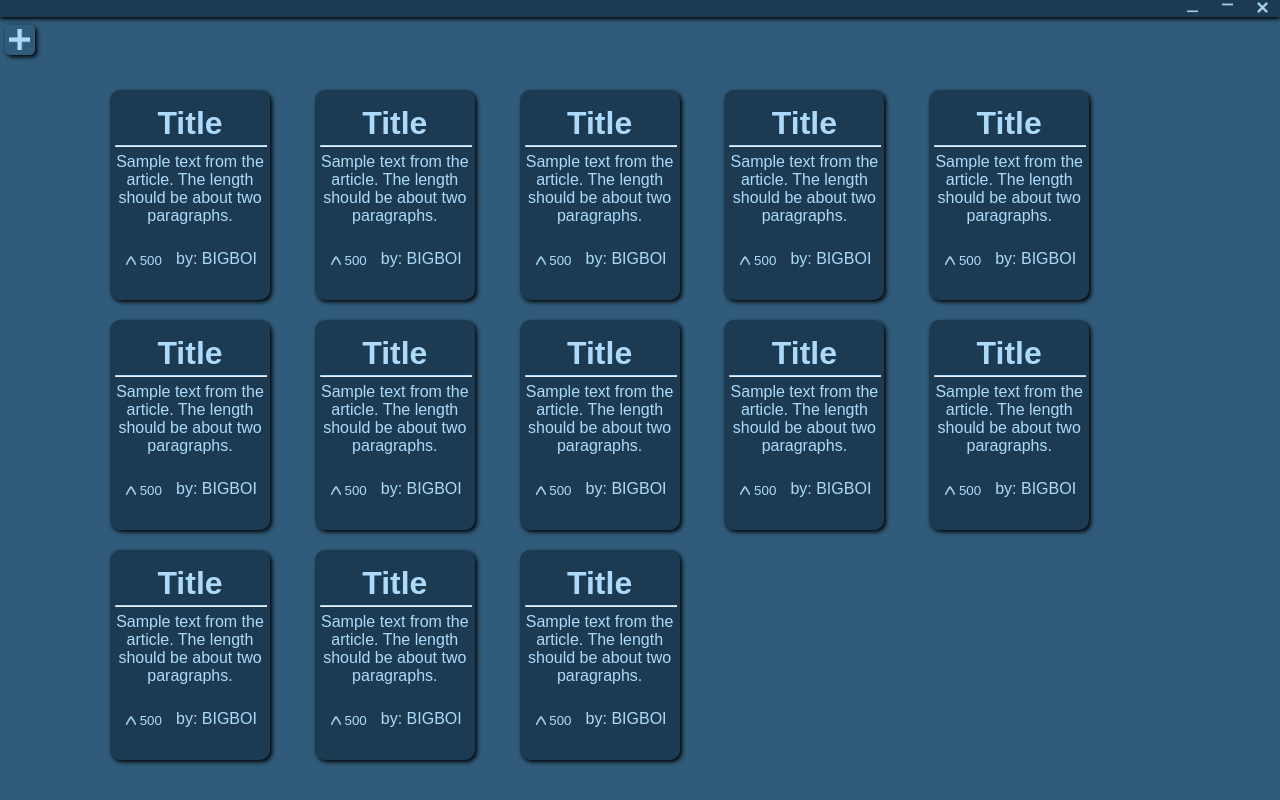
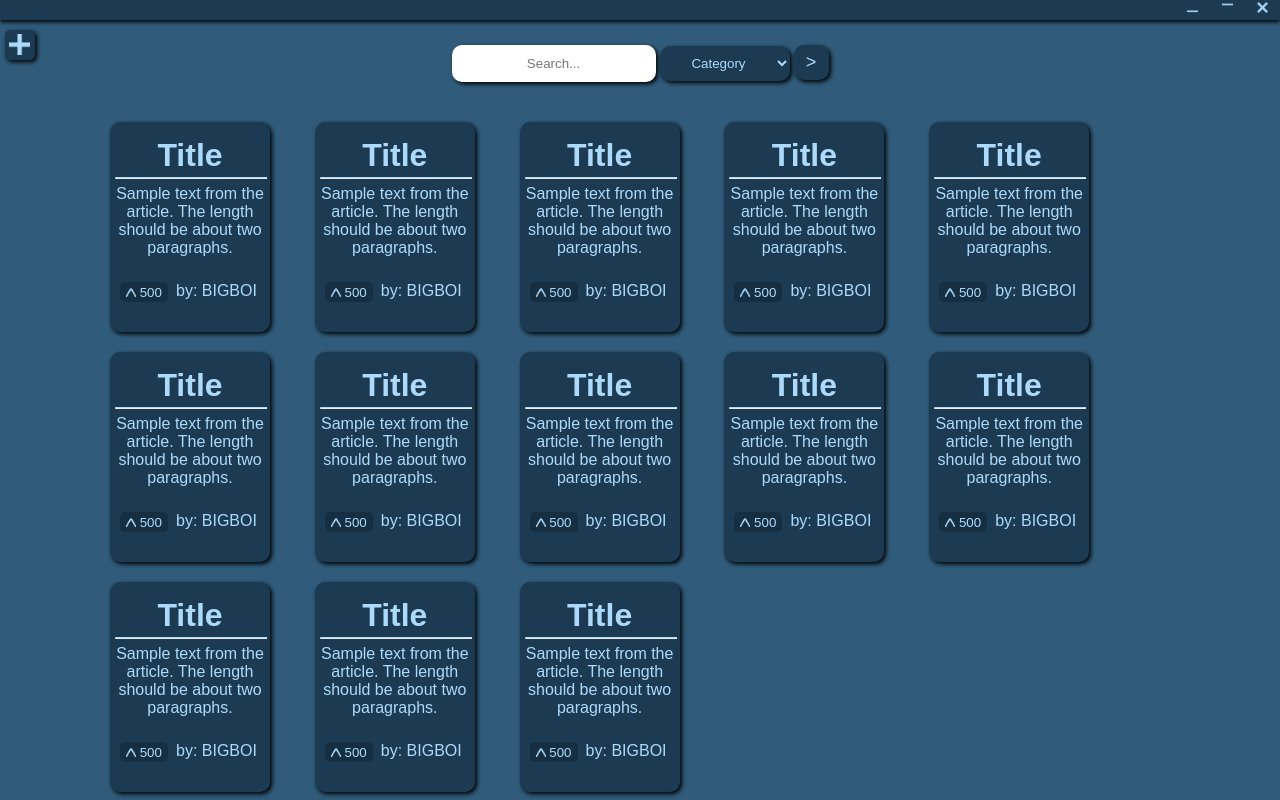
Before and after one commit to Mokomaki/RevIt, an Electron app: page Src/electron-quick-start/index.html in a window 1280 px wide. Drawn offline with Linux system fonts and the light colour scheme.

Commit message:
Styling and search options.

```diff
--- a/Src/electron-quick-start/StyleSheets/CardStyles.css
+++ b/Src/electron-quick-start/StyleSheets/CardStyles.css
@@ -1,7 +1,7 @@
 #cardsContainer{
     margin: none;
     padding: none;
-    margin-top: 50px;
+    margin-top: 20px;
     margin-left: 50px;
     width: 80%;
     height: 80%;
@@ -26,11 +26,16 @@
 .card:hover{
     background-color: #204968;
     color: #ADDAFB;
-    height: 210px;
+
     width: 160px;
-    margin-top: 15px;
+
     margin-left: 15px;
 }
+
+/*
+    height: 210px;
+    margin-top: 15px;
+*/
 
 .card h1{
     padding: 0;
@@ -56,6 +61,7 @@
     outline: none;
     color: #ADDAFB;
     font-family: Arial, Helvetica, sans-serif;
+    background-color:  #152e41;
 }
 .card button:hover{
     position: bottom;
@@ -63,7 +69,7 @@
     background: none;
     background-color: #4E94C7;
     border: none;
-    border-radius: 10px;
+    border-radius: 7px;
 }
 
 .card p{
--- a/Src/electron-quick-start/StyleSheets/EditorStyles.css
+++ b/Src/electron-quick-start/StyleSheets/EditorStyles.css
@@ -45,7 +45,7 @@
 #postBTN:hover{
   width: 15%;
   max-width: 140px;
-  background-color: #437ba3;
+  background-color: #204968;
 }
 #postBTN:focus{
   background-color: #2d5572;
@@ -65,7 +65,7 @@
   box-shadow: 2px 2px 4px #000000;
 }
 #categoryOPT:hover{
-  background-color: #437ba3;
+  background-color: #204968;
   width: 15%;
   max-width: 140px;
 }
--- a/Src/electron-quick-start/StyleSheets/GeneralStyles.css
+++ b/Src/electron-quick-start/StyleSheets/GeneralStyles.css
@@ -33,7 +33,8 @@ body{
     box-shadow: 2px 2px 4px #000000;
     position: fixed;
     z-index: 9999;
-    top: 20px;
+    top: 25px;
+    background-color: #1c3b52;
 
 }
 .TopLeftNav:hover{
--- a/Src/electron-quick-start/StyleSheets/Scrollbar.css
+++ b/Src/electron-quick-start/StyleSheets/Scrollbar.css
@@ -1,10 +1,11 @@
 ::-webkit-scrollbar {
     width: 10px;
+    overflow: hidden;
   }
 
   /* Track */
   ::-webkit-scrollbar-track {
-    background: white;
+    background: #305B7A;
   }
 
   /* Handle */
@@ -17,5 +18,5 @@
     background: #61B9FA;
   }
   ::-webkit-scrollbar {
-    width: 5px;
+    width: 10px;
   }
--- /dev/null
+++ b/Src/electron-quick-start/StyleSheets/SearchStyles.css
@@ -0,0 +1,66 @@
+#categoryOPT{
+  color: #ADDAFB;
+  margin-top: 25px;
+  height: 35px;
+  width: 13%;
+  max-width: 130px;
+  border-radius: 10px;
+  border: none;
+  text-align: center;
+  background-color: #1c3b52;
+  outline: none;
+  box-shadow: 2px 2px 4px #000000;
+}
+#categoryOPT:hover{
+  background-color:#204968;
+  width: 15%;
+  max-width: 140px;
+}
+
+#categoryOPT:focus{
+  background-color: #204968;
+  width: 15%;
+  max-width: 140px;
+}
+
+#SearchBTN{
+  margin-top: 20px;
+  height: 35px;
+  width: 35px;
+  border-radius: 10px;
+  border: none;
+  text-align: center;
+  outline: none;
+  background-color: #1c3b52;
+  color: #ADDAFB;
+  box-shadow: 2px 2px 4px #000000;
+  font-size: large;
+}
+#SearchBTN:hover{
+  width: 40px;
+  background-color:#204968;
+}
+#SearchBTN:focus{
+  background-color: #2d5572;
+}
+
+#SearchString{
+  margin-top: 25px;
+  height: 35px;
+  width: 20%;
+  max-width: 200px;
+  border-radius: 10px;
+  border: none;
+  text-align: center;
+  outline: none;
+  box-shadow: 2px 2px 4px #000000;
+}
+
+#SearchString:hover{
+  width: 22%;
+  max-width: 220px;
+}
+#SearchString:focus{
+  width: 22%;
+  max-width: 220px;
+}
--- a/Src/electron-quick-start/StyleSheets/TopControlStyles.css
+++ b/Src/electron-quick-start/StyleSheets/TopControlStyles.css
@@ -4,6 +4,7 @@
     overflow: hidden;
     top: 0;
     width: 100%;
+    height: 20px;
     position: fixed;
     box-shadow: 0px 2px 4px #000000;
 }
--- a/Src/electron-quick-start/index.html
+++ b/Src/electron-quick-start/index.html
@@ -12,6 +12,7 @@
     <link rel="stylesheet" href="StyleSheets/GeneralStyles.css">
     <link rel="stylesheet" href="StyleSheets/CardStyles.css">
     <link rel="stylesheet" href="StyleSheets/Scrollbar.css">
+    <link rel="stylesheet" href="StyleSheets/SearchStyles.css">
 
     <title>RevIt</title>
     <link rel="icon" href="Graphics/Icon.png">
@@ -27,6 +28,25 @@
     <a class = "TopLeftNav" href="newpost.html"><img class ="TopLeftNavImage" src="Graphics/NewPost.png"></a>
 
     <div class="main">
+
+      <center>
+        <form>
+          <input type="text" placeholder="Search..." id="SearchString">
+
+          <select id="categoryOPT">
+            <option>Category</option>
+            <option value=0>other</option>
+            <option value=1>Movie/Series</option>
+            <option value=2>Game</option>
+            <option value=3>Book</option>
+            <option value=4>Music</option>
+          </select>
+
+          <input type="submit" id="SearchBTN" name="SearchBTN" value=">">
+        </form>
+      </center>
+
+
       <ul id="cardsContainer">
         <div class="card">
           <h1>Title</h1>
--- a/Src/electron-quick-start/main.js
+++ b/Src/electron-quick-start/main.js
@@ -8,7 +8,7 @@ function createWindow ()
   mainWindow = new BrowserWindow(
   {
     width:  800,
-    height: 650,
+    height: 800,
     minHeight:  650,
     minWidth:   450,
 
```
Also changed, not shown: Src/electron-quick-start/newpost.html (+1 -1 lines).
